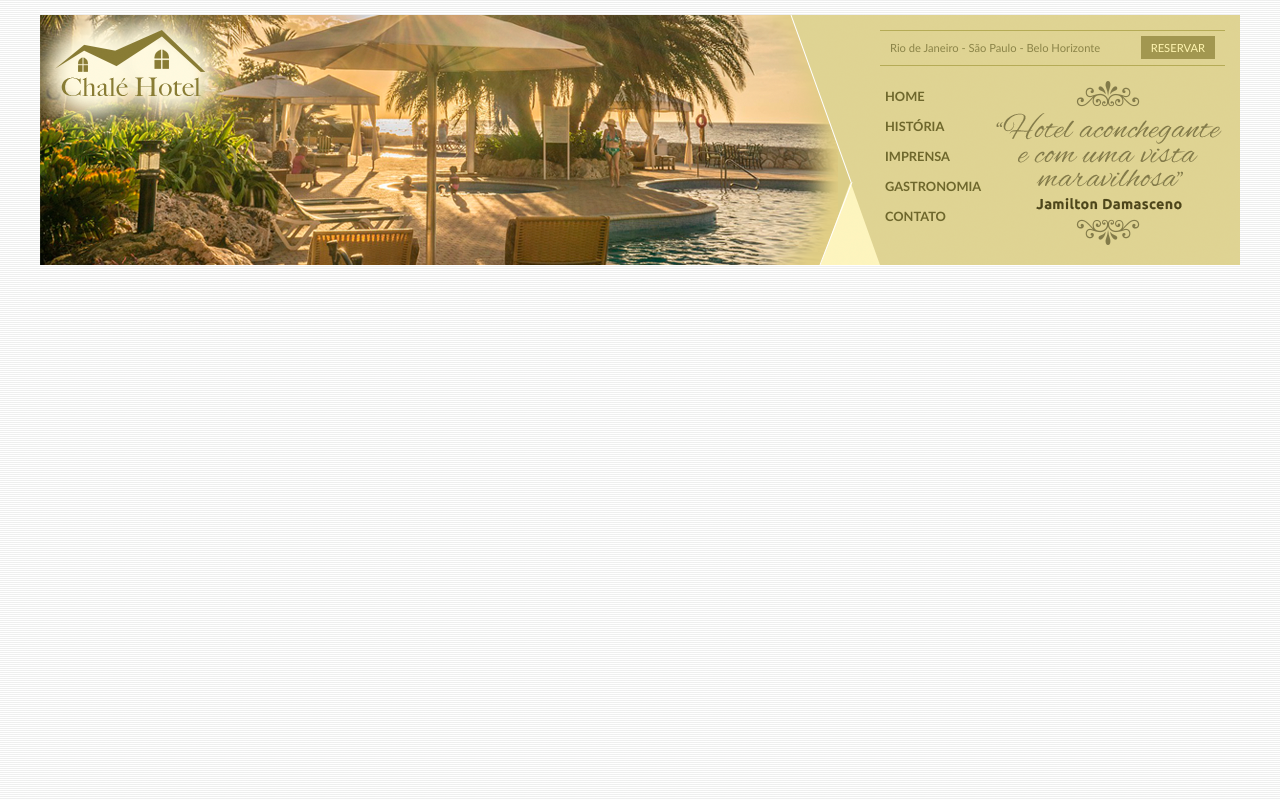
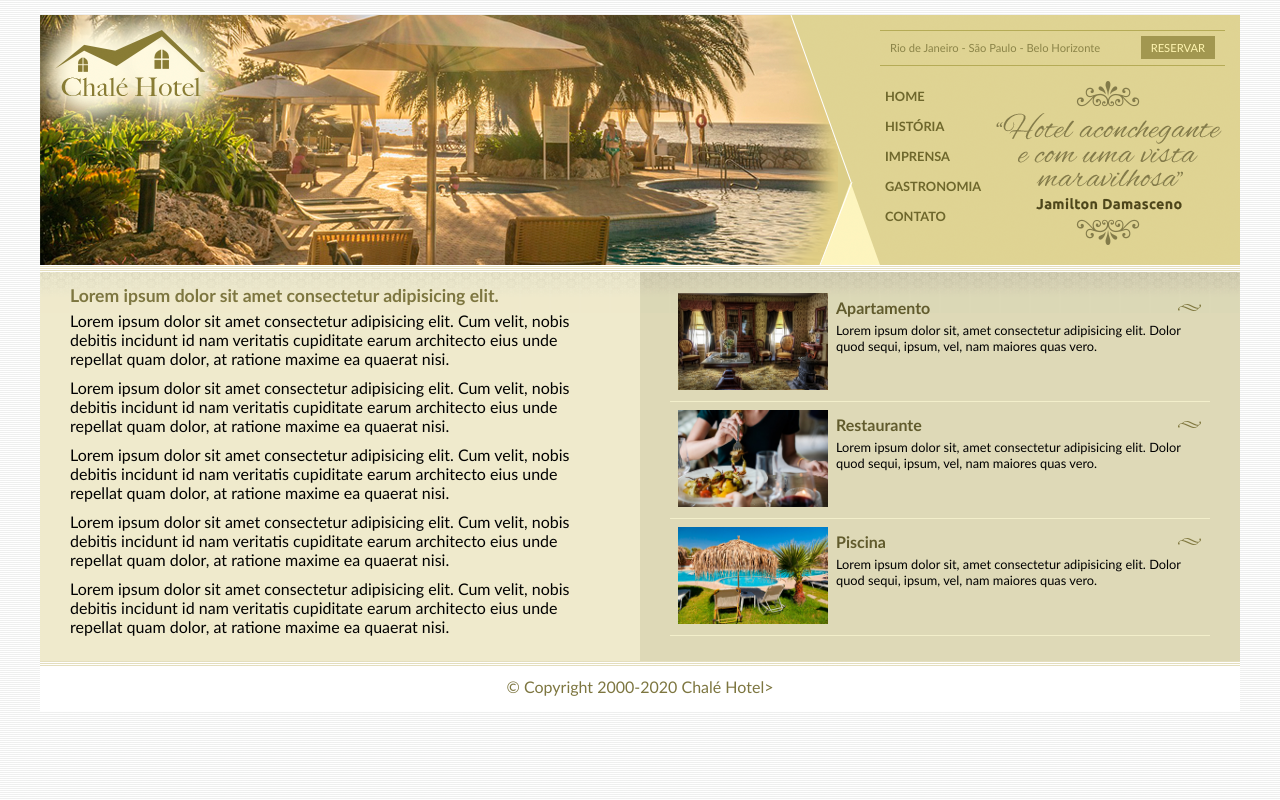
Before and after one commit to EduardoArantesCosta/homePage_Layout_Liquido, a plain HTML site: page index.html in a window 1280 px wide. Drawn offline with Linux system fonts and the light colour scheme.

Commit message:
Finalização Land Page

```diff
--- a/css/estilo.css
+++ b/css/estilo.css
@@ -10,7 +10,7 @@ body{
 }
 
 #container{
-  background: #ede9cc;
+  background: #ede9cc url(../imagens/bg-container.png) top center repeat-y;
   margin: 0 auto;
   min-width: 740px;
   max-width: 1200px;
@@ -116,3 +116,78 @@ ul#navegacao a:hover{
   height: 164px;
   float: right;
 }
+
+/*Area Principal*/
+
+#area-principal{
+  float: left;
+  width: 50%;
+  background: url(../imagens/bg-area-principal.png) top left repeat-x;
+  padding: 15px 0;
+}
+
+/*Area Lateral*/
+#area-lateral{
+  float: right;
+  width: 50%;
+  background: url(../imagens/bg-area-lateral.png) top right repeat-x;
+  padding: 20px 0;
+}
+
+#beneficios li{
+  padding: 8px;
+  border-bottom: 1px solid #f3efcb;
+  height: 100px;
+}
+
+#beneficios img{
+  float: left;
+  margin-right: 8px;
+}
+
+#beneficios li a p{
+  font-size: 0.8em;
+  color: #000;
+}
+
+#beneficios li a h3{
+  background: url(../imagens/ornamento.png) no-repeat right center;
+  font-size: 1em;
+  color: #615b2d;
+  padding: 5px 0;
+}
+
+#beneficios li:hover{
+  background: #f6f3d6;
+  cursor: pointer;
+}
+
+
+/*Conteudo*/
+.conteudo{
+  margin: 0 auto;
+  width: 90%;
+}
+
+/*Formatação de textos*/
+
+h2{
+  color: #7d7640;
+  font-size: 1.1em;
+  padding: 5px 0;
+}
+
+p{
+  font-size: 1em;
+  margin-bottom: 10px;
+}
+
+/*Rodape*/
+
+#rodape{
+  color: #7d7640;
+  clear: both;
+  padding: 16px;
+  background: #fff url(../imagens/bg-rodape.png) repeat-x top;
+  text-align: center;
+}
--- a/index.html
+++ b/index.html
@@ -10,13 +10,12 @@
 
   <div id="container"><!--Inicio container-->
     <div id="topo"><!--Inicio topo-->
-      <div id="area-logo">
+      <div id="area-logo"><!--Inicio Logo-->
         <h1>
           <a href="">Chalé Hotel</a>
         </h1>
-      </div>
-
-      <div id="area-menu">
+      </div><!--Fim Logo-->
+      <div id="area-menu"><!--Inicio Menu-->
         <div id="conteudo-menu">
           <div id="menu-locais">
             <span>
@@ -36,9 +35,49 @@
             <img class="depoimento" src="./imagens/depoimento.png">
           </div>
         </div>
+      </div><!--Fim Menu-->
+    </div><!--fim topo-->
+    <div id="area-principal"><!--Inicio area principal-->
+      <div class="conteudo">
+        <h2>Lorem ipsum dolor sit amet consectetur adipisicing elit. </h2>
+        <p>Lorem ipsum dolor sit amet consectetur adipisicing elit. Cum velit, nobis debitis incidunt id nam veritatis cupiditate earum architecto eius unde repellat quam dolor, at ratione maxime ea quaerat nisi.</p>
+        <p>Lorem ipsum dolor sit amet consectetur adipisicing elit. Cum velit, nobis debitis incidunt id nam veritatis cupiditate earum architecto eius unde repellat quam dolor, at ratione maxime ea quaerat nisi.</p>
+        <p>Lorem ipsum dolor sit amet consectetur adipisicing elit. Cum velit, nobis debitis incidunt id nam veritatis cupiditate earum architecto eius unde repellat quam dolor, at ratione maxime ea quaerat nisi.</p>
+        <p>Lorem ipsum dolor sit amet consectetur adipisicing elit. Cum velit, nobis debitis incidunt id nam veritatis cupiditate earum architecto eius unde repellat quam dolor, at ratione maxime ea quaerat nisi.</p>
+        <p>Lorem ipsum dolor sit amet consectetur adipisicing elit. Cum velit, nobis debitis incidunt id nam veritatis cupiditate earum architecto eius unde repellat quam dolor, at ratione maxime ea quaerat nisi.</p>
       </div>
+    </div><!--Fim area principal-->
 
-    </div><!--fim topo-->
+    <div id="area-lateral"><!--Inicio area Lateral-->
+      <div class="conteudo">
+        <ul id="beneficios">
+          <li>
+            <a href="">
+              <img src="./imagens/apartamento.jpg" width="150" alt="Apartamento">
+              <h3>Apartamento</h3>
+              <p>Lorem ipsum dolor sit, amet consectetur adipisicing elit. Dolor quod sequi, ipsum, vel, nam maiores quas vero. </p>
+            </a>
+          </li>
+          <li>
+            <a href="">
+              <img src="./imagens/restaurante.jpg" width="150" alt="Restaurante">
+              <h3>Restaurante</h3>
+              <p>Lorem ipsum dolor sit, amet consectetur adipisicing elit. Dolor quod sequi, ipsum, vel, nam maiores quas vero. </p>
+            </a>
+          </li>
+          <li>
+            <a href="">
+              <img src="./imagens/piscina.jpg" width="150" alt="Piscina">
+              <h3>Piscina</h3>
+              <p>Lorem ipsum dolor sit, amet consectetur adipisicing elit. Dolor quod sequi, ipsum, vel, nam maiores quas vero. </p>
+            </a>
+          </li>
+        </ul>
+      </div>
+    </div><!--Fim area lateral-->
+    <div id="rodape">
+      <span>&copy; Copyright 2000-2020 Chalé Hotel</span>>
+    </div>
   </div><!--fim container-->
 
 </body>
```
